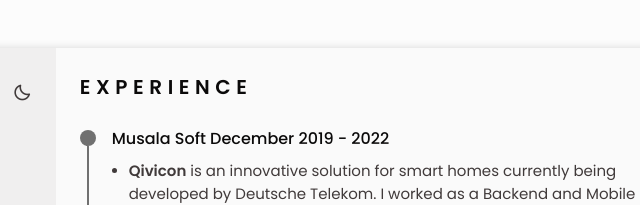
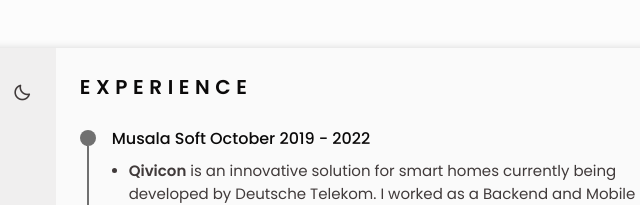
Before and after one commit to alikdelrisco/cv, a plain HTML site: page index.html in a window 1280 px wide. Shown: the top 205 px of the page, 423-1063 px from the left. Drawn offline with nearby package versions, Linux system fonts and the light colour scheme.

Commit message:
Fix musala starting day

```diff
--- a/index.html
+++ b/index.html
@@ -240,7 +240,7 @@
                             </div>
 
                             <div class="experience__data bd-grid">
-                                <h3 class="experience__title">Musala Soft December 2019 - 2022</h3>
+                                <h3 class="experience__title">Musala Soft October 2019 - 2022</h3>
                                 <li class="experience__description">
                                     <span class="experience__circle"></span>
                                     <div>
```
